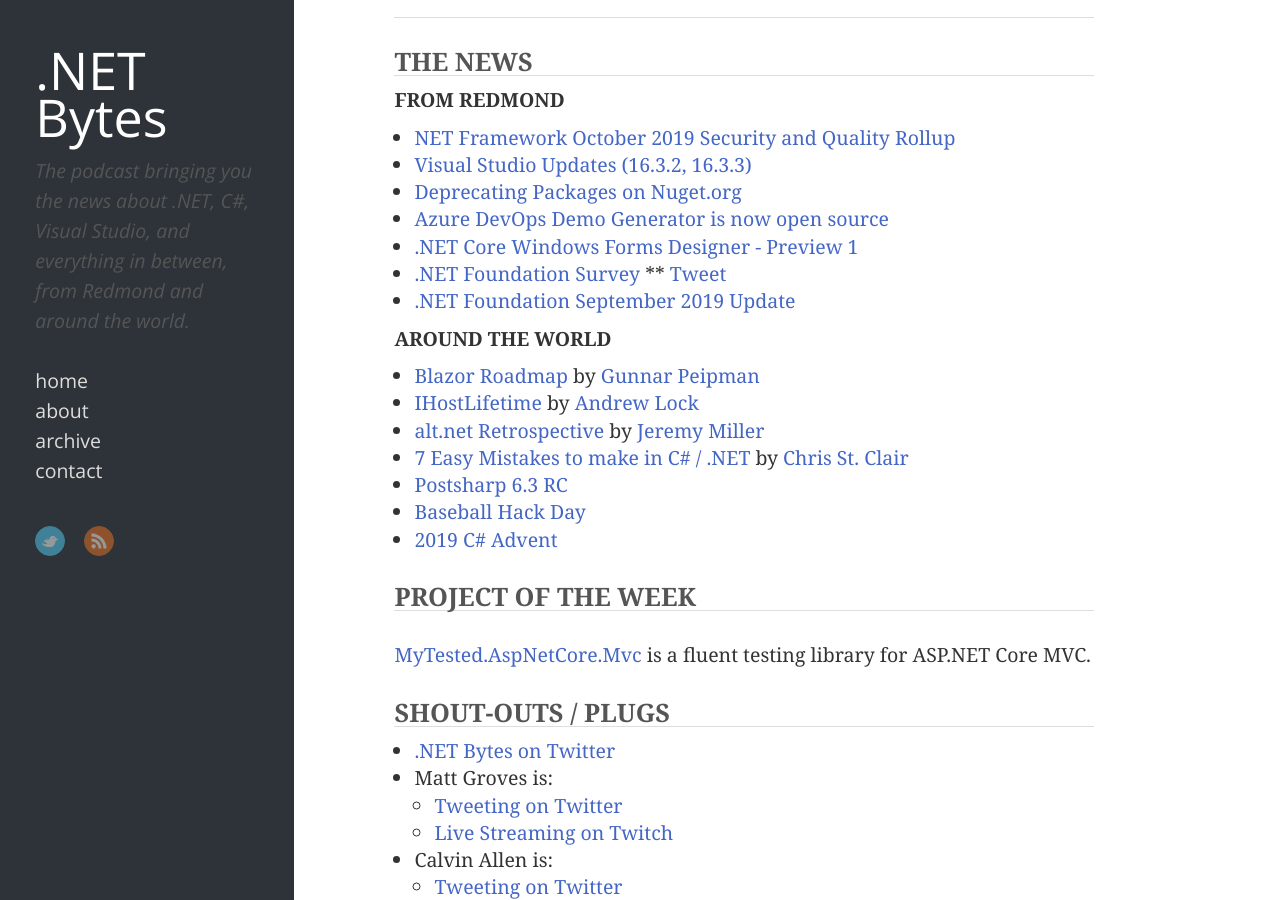
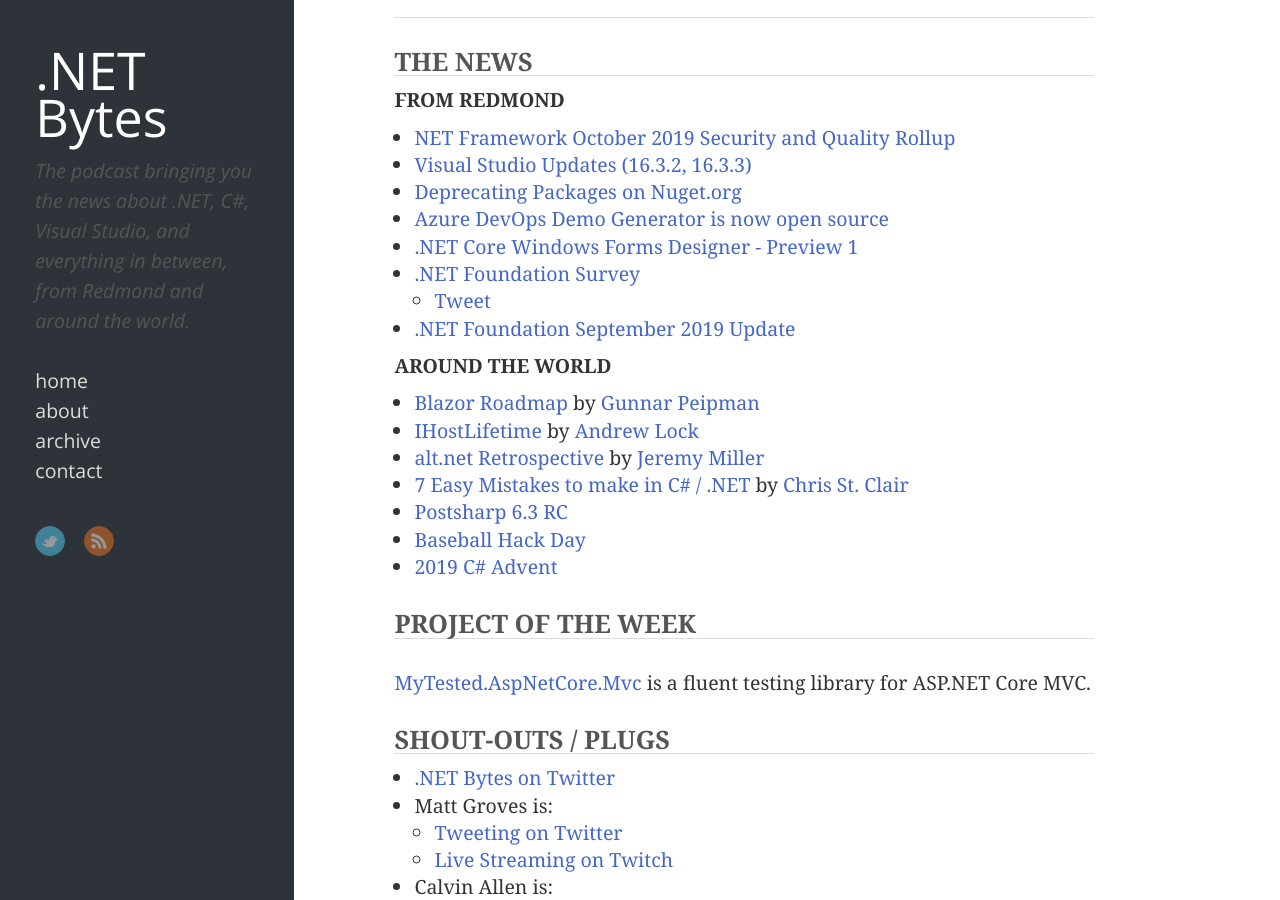
Before and after one commit to dotnetbytes/Website, a Jekyll site: the page built from _posts/2019-10-14-9.md, in a window 1280 px wide and 900 px high, scrolled down 413 px. Built offline with Jekyll 4.4.1, drawn with Linux system fonts in a browser that asks for light colours; comment, search, counter and statistics services are not loaded.

Commit message:
Fixing indentation of sublist

```diff
--- a/_posts/2019-10-14-9.md
+++ b/_posts/2019-10-14-9.md
@@ -16,7 +16,7 @@ duration: "29:07"
 * [Azure DevOps Demo Generator is now open source](https://devblogs.microsoft.com/devops/azure-devops-demo-generator-is-now-open-source/)
 * [.NET Core Windows Forms Designer - Preview 1](https://devblogs.microsoft.com/dotnet/introducing-net-core-windows-forms-designer-preview-1/)
 * [.NET Foundation Survey](https://docs.google.com/forms/d/e/1FAIpQLSdJCYvOiEYLCvZlgvp80iqRu3-fBC7Iz9TEcS-64pDRbuAR8Q/viewform)
-** [Tweet](https://twitter.com/dotnetfdn/status/1179068454642434049)
+  * [Tweet](https://twitter.com/dotnetfdn/status/1179068454642434049)
 * [.NET Foundation September 2019 Update](https://dotnetfoundation.org/blog/2019/10/01/net-foundation-september-2019-update)
 
 #### AROUND THE WORLD
```
